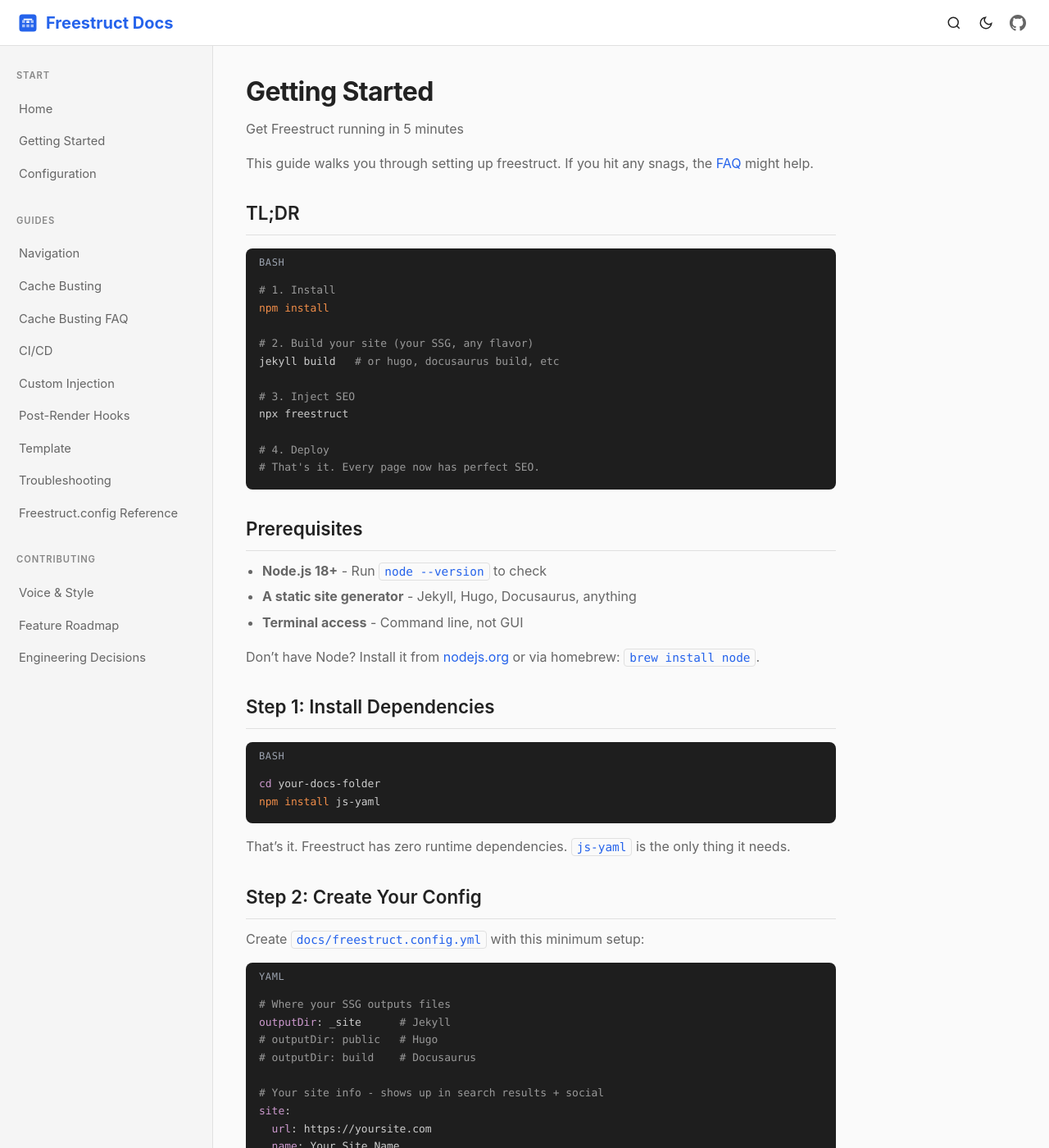
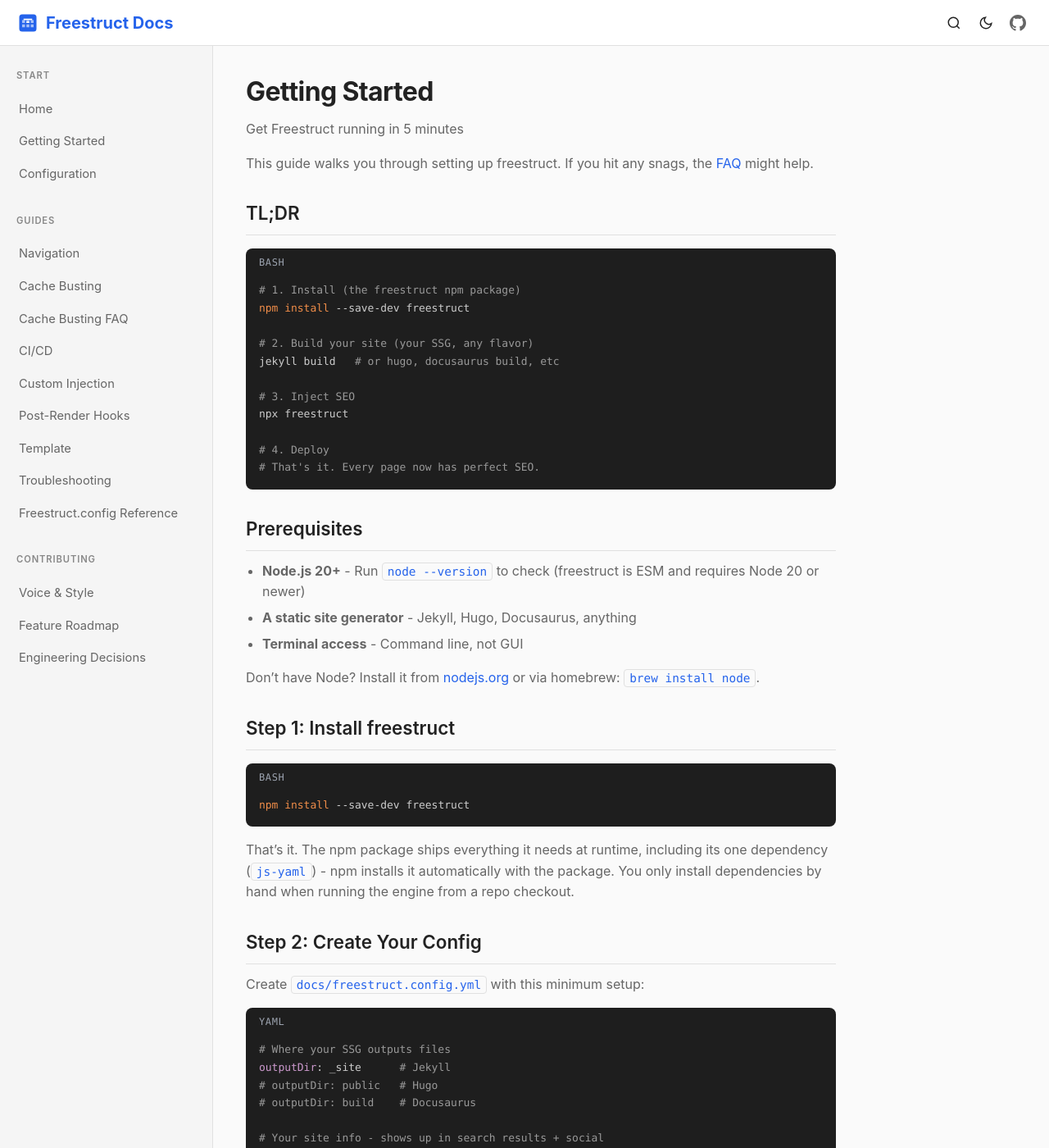
Before and after one commit to dhaupin/freestruct, a Jekyll site: the page built from docs/getting-started.md, in a window 1280 px wide and 1400 px high. Shown: the whole window at 82% size. Built offline with Jekyll 4.4.1, drawn with Linux system fonts in a browser that asks for light colours; nearby versions of some CDN libraries; some of the changed text lies outside the part shown.

Commit message:
Docs: fix inline-code boxing inside fenced blocks + package-first install references
Code blocks: the inline-mention styling (.main p/li code) leaked onto
fenced blocks nested in list items, boxing Prism tokens with borders and
padding. Inline selectors are now direct-child scoped, with explicit
resets for pre code and Prism tokens.

npm-package references: consumer-facing install flows now install
freestruct itself (npm install --save-dev freestruct) instead of
repo-checkout steps like npm install js-yaml - the package ships
js-yaml as its dependency. getting-started TL;DR + Step 1 + CI snippet,
cicd workflow examples and the js-yaml troubleshooting entry updated;
repo checkout stays documented as the manual-step exception. Node
floor corrected to 20+ to match the package engines field.

````diff
--- a/docs/_layouts/default.html
+++ b/docs/_layouts/default.html
@@ -411,8 +411,11 @@
             font-family: 'SF Mono', Menlo, Monaco, monospace;
         }
 
-        /* Inline code styling (not inside pre blocks) */
-        .main p code, .main li code, .main td code {
+        /* Inline code styling (not inside pre blocks). Direct-child selectors:
+           fenced blocks that Jekyll nests inside list items or paragraphs
+           must NOT pick up the boxed inline look - the Prism pre code is a
+           descendant, not an inline mention. */
+        .main p > code, .main li > code, .main td code {
             background: var(--bg);
             padding: 2px 6px;
             border-radius: 4px;
@@ -450,7 +453,18 @@
         .main pre code {
             background: none;
             padding: 0;
+            border: none;
+            border-radius: 0;
+            color: inherit;
+            text-decoration: none;
             font-family: 'SF Mono', Menlo, Monaco, 'Consolas', monospace;
+        }
+
+        /* Prism tokens: never inherit inline-mention decoration */
+        .main pre .token {
+            background: transparent;
+            border: none;
+            text-decoration: none;
         }
 
         /* Copy button */
--- a/docs/getting-started.md
+++ b/docs/getting-started.md
@@ -9,8 +9,8 @@ This guide walks you through setting up freestruct. If you hit any snags, the [F
 ## TL;DR
 
 ```bash
-# 1. Install
-npm install
+# 1. Install (the freestruct npm package)
+npm install --save-dev freestruct
 
 # 2. Build your site (your SSG, any flavor)
 jekyll build   # or hugo, docusaurus build, etc
@@ -24,20 +24,22 @@ npx freestruct
 
 ## Prerequisites
 
-- **Node.js 18+** - Run `node --version` to check
+- **Node.js 20+** - Run `node --version` to check (freestruct is ESM and requires Node 20 or newer)
 - **A static site generator** - Jekyll, Hugo, Docusaurus, anything
 - **Terminal access** - Command line, not GUI
 
 Don't have Node? Install it from [nodejs.org](https://nodejs.org) or via homebrew: `brew install node`.
 
-## Step 1: Install Dependencies
+## Step 1: Install freestruct
 
 ```bash
-cd your-docs-folder
-npm install js-yaml
+npm install --save-dev freestruct
 ```
 
-That's it. Freestruct has zero runtime dependencies. `js-yaml` is the only thing it needs.
+That's it. The npm package ships everything it needs at runtime,
+including its one dependency (`js-yaml`) - npm installs it automatically
+with the package. You only install dependencies by hand when running the
+engine from a repo checkout.
 
 ## Step 2: Create Your Config
 
@@ -116,8 +118,8 @@ Add this to your GitHub Actions workflow:
   with:
     node-version: '20'
 
-- name: Install dependencies
-  run: npm install js-yaml
+- name: Install freestruct
+  run: npm install --save-dev freestruct
 
 - name: Build site + inject SEO
   run: |
````
Also changed, not shown: docs/guides/cicd.md (+13 -5 lines), docs/guides/troubleshooting.md (+8 -3 lines).
